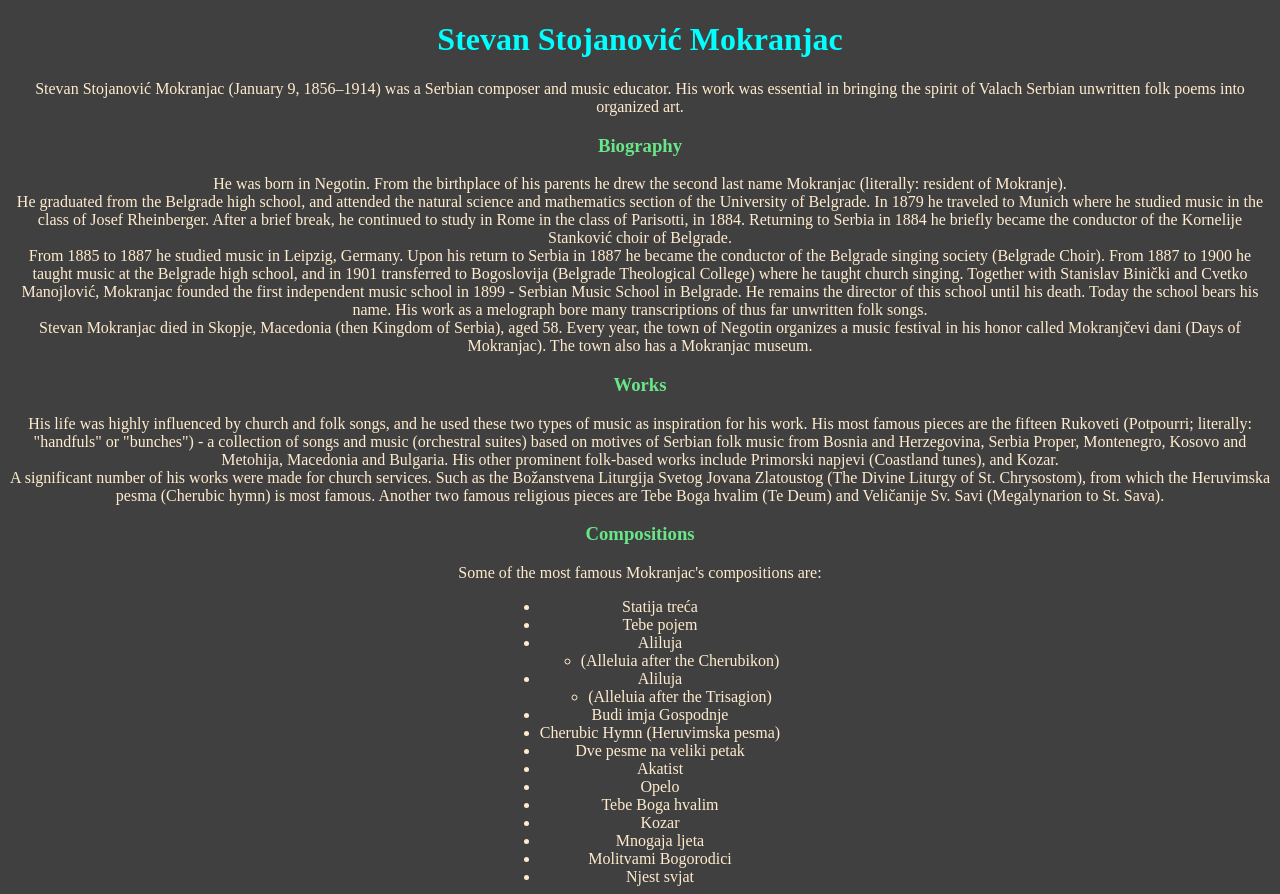
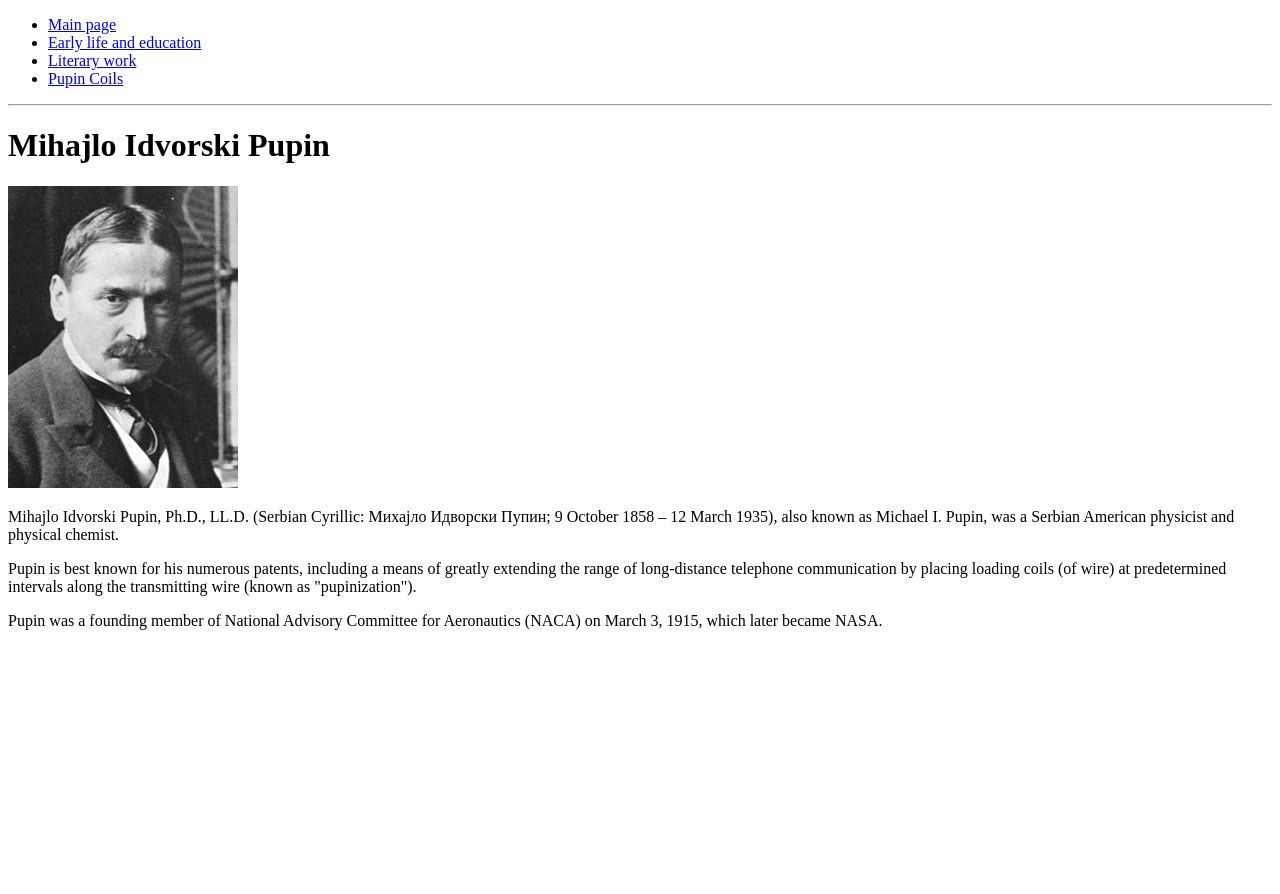
Before and after one commit to Valentin-Florian/HTML-CSS-LinkAcademy, a plain HTML site: page index.html in a window 1280 px wide. After the commit the page ends 800 px from the top, so only its background shows below. Drawn offline with Linux system fonts and the light colour scheme.

Commit message:
Site pupin

```diff
--- a/index.html
+++ b/index.html
@@ -1,63 +1,24 @@
 <!DOCTYPE html>
 <html>
 <head>
-    <title>Stevan Stojanović Mokranjac</title>
+    <title>Main Page</title>
     <meta charset="UTF-8">
     <meta name="author" content="Otelea Valentin">
-    <style>
-        h1{color: aqua;}
-        h3{color:rgb(104, 230, 136)}
-        p{color:blanchedalmond}
-        ul {
-            display: table;
-            margin: 0 auto;
-            color:blanchedalmond;
-        }
-    </style>
 </head>
-<body style="background-color: rgb(65, 64, 64);text-align:center">
-    <h1>Stevan Stojanović Mokranjac</h1>
-    <p>Stevan Stojanović Mokranjac (January 9, 1856–1914) was a Serbian composer and music educator. His work was essential in bringing the spirit of Valach Serbian unwritten folk poems into organized art. </p>
+<body>
+    <ul>
+        <li><a href="index.html">Main page</a></li>
+        <li><a href="early-life-and-education.html">Early life and education</a></li>
+        <li><a href="literary-work.html">Literary work</a></li>
+        <li><a href="pupin-coils.html">Pupin Coils</a></li>
+    </ul>
+    <hr>
+    <h1>Mihajlo Idvorski Pupin</h1>
 
-    <h3>Biography</h3>
-        <p>
-            He was born in Negotin. From the birthplace of his parents he drew the second last name Mokranjac (literally: resident of Mokranje).<br>
-            He graduated from the Belgrade high school, and attended the natural science and mathematics section of the University of Belgrade. In 1879 he traveled to Munich where he studied music in the class of Josef Rheinberger. After a brief break, he continued to study in Rome in the class of Parisotti, in 1884. Returning to Serbia in 1884 he briefly became the conductor of the Kornelije Stanković choir of Belgrade.<br>
-            From 1885 to 1887 he studied music in Leipzig, Germany. Upon his return to Serbia in 1887 he became the conductor of the Belgrade singing society (Belgrade Choir). From 1887 to 1900 he taught music at the Belgrade high school, and in 1901 transferred to Bogoslovija (Belgrade Theological College) where he taught church singing. Together with Stanislav Binički and Cvetko Manojlović, Mokranjac founded the first independent music school in 1899 - Serbian Music School in Belgrade. He remains the director of this school until his death. Today the school bears his name. His work as a melograph bore many transcriptions of thus far unwritten folk songs.<br>
-            Stevan Mokranjac died in Skopje, Macedonia (then Kingdom of Serbia), aged 58.
-            Every year, the town of Negotin organizes a music festival in his honor called Mokranjčevi dani (Days of Mokranjac). The town also has a Mokranjac museum.
-        </p>
+    <img src="pics/pupin.jpg" alt="pupin_picture">
 
-    <h3>Works</h3>
-        <p>
-            His life was highly influenced by church and folk songs, and he used these two types of music as inspiration for his work. His most famous pieces are the fifteen Rukoveti (Potpourri; literally: "handfuls" or "bunches") - a collection of songs and music (orchestral suites) based on motives of Serbian folk music from Bosnia and Herzegovina, Serbia Proper, Montenegro, Kosovo and Metohija, Macedonia and Bulgaria. His other prominent folk-based works include Primorski napjevi (Coastland tunes), and Kozar.<br>
-            A significant number of his works were made for church services. Such as the Božanstvena Liturgija Svetog Jovana Zlatoustog (The Divine Liturgy of St. Chrysostom), from which the Heruvimska pesma (Cherubic hymn) is most famous. Another two famous religious pieces are Tebe Boga hvalim (Te Deum) and Veličanije Sv. Savi (Megalynarion to St. Sava).
-        </p>
-
-    <h3>Compositions</h3>
-    <p>Some of the most famous Mokranjac's compositions are:</p>
-    <ul>
-        <li>Statija treća</li>
-        <li>Tebe pojem</li>
-        <li>Aliluja</li>
-            <ul>
-                <li>(Alleluia after the Cherubikon)</li>
-            </ul>
-        <li>Aliluja</li>
-            <ul>
-                <li>(Alleluia after the Trisagion)</li>
-            </ul>
-        <li>Budi imja Gospodnje</li>
-        <li>Cherubic Hymn (Heruvimska pesma)</li>
-        <li>Dve pesme na veliki petak</li>
-        <li>Akatist</li>
-        <li>Opelo</li>
-        <li>Tebe Boga hvalim</li>
-        <li>Kozar</li>
-        <li>Mnogaja ljeta</li>
-        <li>Molitvami Bogorodici</li>
-        <li>Njest svjat</li>
-    </ul>
-
+    <p>Mihajlo Idvorski Pupin, Ph.D., LL.D. (Serbian Cyrillic: Михајло Идворски Пупин; 9 October 1858 – 12 March 1935), also known as Michael I. Pupin, was a Serbian American physicist and physical chemist. </p>
+    <p>Pupin is best known for his numerous patents, including a means of greatly extending the range of long-distance telephone communication by placing loading coils (of wire) at predetermined intervals along the transmitting wire (known as "pupinization"). </p>
+    <p>Pupin was a founding member of National Advisory Committee for Aeronautics (NACA) on March 3, 1915, which later became NASA.</p>
 </body>
 </html>
```
